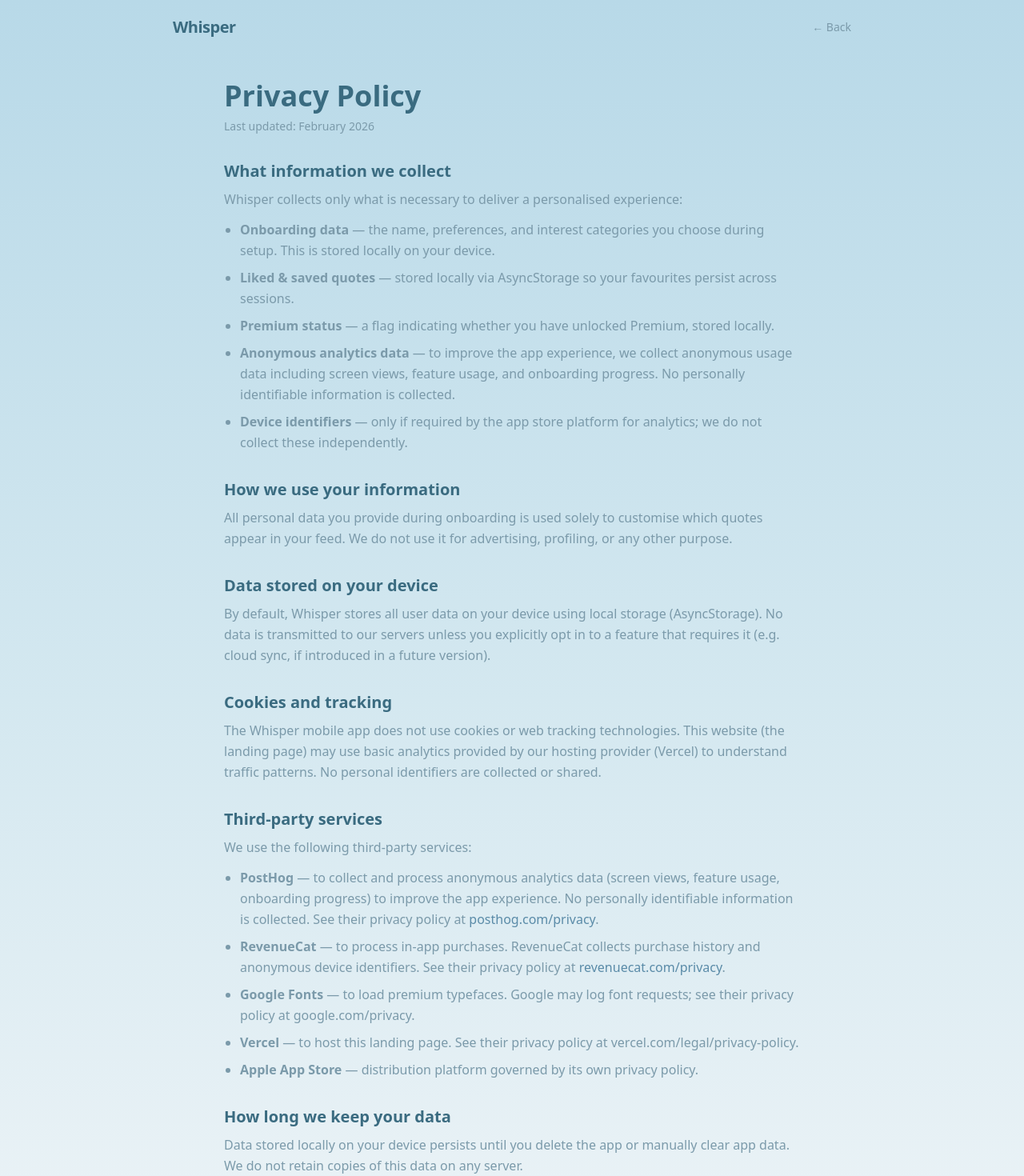
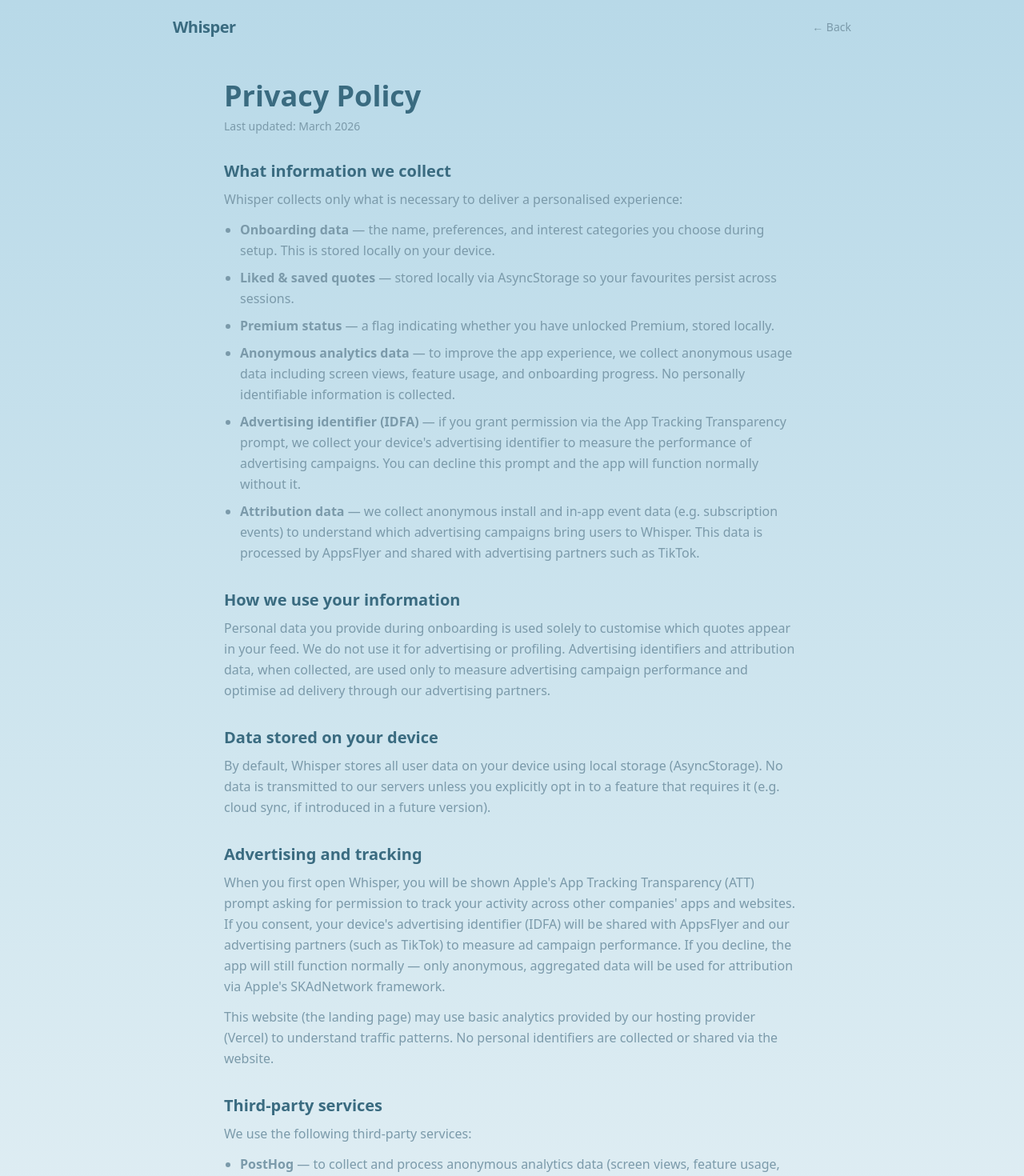
Before and after one commit to dohhyunoh/whisper-landing, a Next.js app: page /privacy in a window 1280 px wide. Shown: the top 1470 px of the page at 80% size. Built offline with nearby package versions, Linux system fonts and the light colour scheme.

Commit message:
privacy policy updated for appfly and tiktok

```diff
--- a/src/app/privacy/page.tsx
+++ b/src/app/privacy/page.tsx
@@ -27,7 +27,7 @@
       {/* Content */}
       <article className="max-w-3xl mx-auto px-6 pb-24 pt-8">
         <h1 className="text-4xl font-bold text-whisper-primary-dark">Privacy Policy</h1>
-        <p className="text-whisper-secondary mt-2 text-sm">Last updated: February 2026</p>
+        <p className="text-whisper-secondary mt-2 text-sm">Last updated: March 2026</p>
 
         <Section title="What information we collect">
           <p>
@@ -38,13 +38,14 @@
             <li><strong>Liked &amp; saved quotes</strong> — stored locally via AsyncStorage so your favourites persist across sessions.</li>
             <li><strong>Premium status</strong> — a flag indicating whether you have unlocked Premium, stored locally.</li>
             <li><strong>Anonymous analytics data</strong> — to improve the app experience, we collect anonymous usage data including screen views, feature usage, and onboarding progress. No personally identifiable information is collected.</li>
-            <li><strong>Device identifiers</strong> — only if required by the app store platform for analytics; we do not collect these independently.</li>
+            <li><strong>Advertising identifier (IDFA)</strong> — if you grant permission via the App Tracking Transparency prompt, we collect your device&apos;s advertising identifier to measure the performance of advertising campaigns. You can decline this prompt and the app will function normally without it.</li>
+            <li><strong>Attribution data</strong> — we collect anonymous install and in-app event data (e.g. subscription events) to understand which advertising campaigns bring users to Whisper. This data is processed by AppsFlyer and shared with advertising partners such as TikTok.</li>
           </ul>
         </Section>
 
         <Section title="How we use your information">
           <p>
-            All personal data you provide during onboarding is used solely to customise which quotes appear in your feed. We do not use it for advertising, profiling, or any other purpose.
+            Personal data you provide during onboarding is used solely to customise which quotes appear in your feed. We do not use it for advertising or profiling. Advertising identifiers and attribution data, when collected, are used only to measure advertising campaign performance and optimise ad delivery through our advertising partners.
           </p>
         </Section>
 
@@ -54,9 +55,12 @@
           </p>
         </Section>
 
-        <Section title="Cookies and tracking">
+        <Section title="Advertising and tracking">
           <p>
-            The Whisper mobile app does not use cookies or web tracking technologies. This website (the landing page) may use basic analytics provided by our hosting provider (Vercel) to understand traffic patterns. No personal identifiers are collected or shared.
+            When you first open Whisper, you will be shown Apple&apos;s App Tracking Transparency (ATT) prompt asking for permission to track your activity across other companies&apos; apps and websites. If you consent, your device&apos;s advertising identifier (IDFA) will be shared with AppsFlyer and our advertising partners (such as TikTok) to measure ad campaign performance. If you decline, the app will still function normally — only anonymous, aggregated data will be used for attribution via Apple&apos;s SKAdNetwork framework.
+          </p>
+          <p>
+            This website (the landing page) may use basic analytics provided by our hosting provider (Vercel) to understand traffic patterns. No personal identifiers are collected or shared via the website.
           </p>
         </Section>
 
@@ -66,7 +70,9 @@
           </p>
           <ul>
             <li><strong>PostHog</strong> — to collect and process anonymous analytics data (screen views, feature usage, onboarding progress) to improve the app experience. No personally identifiable information is collected. See their privacy policy at <a href="https://posthog.com/privacy" target="_blank" rel="noopener noreferrer" className="text-whisper-primary hover:underline">posthog.com/privacy</a>.</li>
-            <li><strong>RevenueCat</strong> — to process in-app purchases. RevenueCat collects purchase history and anonymous device identifiers. See their privacy policy at <a href="https://www.revenuecat.com/privacy" target="_blank" rel="noopener noreferrer" className="text-whisper-primary hover:underline">revenuecat.com/privacy</a>.</li>
+            <li><strong>RevenueCat</strong> — to process in-app purchases. RevenueCat collects purchase history and anonymous device identifiers. Subscription events are forwarded to AppsFlyer for attribution purposes. See their privacy policy at <a href="https://www.revenuecat.com/privacy" target="_blank" rel="noopener noreferrer" className="text-whisper-primary hover:underline">revenuecat.com/privacy</a>.</li>
+            <li><strong>AppsFlyer</strong> — to measure advertising campaign performance and attribute app installs and in-app events (such as subscriptions) to their originating ad campaigns. AppsFlyer may collect your IDFA (with your consent), anonymous device identifiers, and in-app event data. This data is shared with our advertising partners (such as TikTok) to optimise ad delivery. See their privacy policy at <a href="https://www.appsflyer.com/legal/privacy-policy/" target="_blank" rel="noopener noreferrer" className="text-whisper-primary hover:underline">appsflyer.com/privacy</a>.</li>
+            <li><strong>TikTok Ads</strong> — receives attribution and conversion data from AppsFlyer to measure and optimise advertising campaigns that direct users to Whisper. See their privacy policy at <a href="https://www.tiktok.com/legal/privacy-policy" target="_blank" rel="noopener noreferrer" className="text-whisper-primary hover:underline">tiktok.com/privacy</a>.</li>
             <li><strong>Google Fonts</strong> — to load premium typefaces. Google may log font requests; see their privacy policy at google.com/privacy.</li>
             <li><strong>Vercel</strong> — to host this landing page. See their privacy policy at vercel.com/legal/privacy-policy.</li>
             <li><strong>Apple App Store</strong> — distribution platform governed by its own privacy policy.</li>
```
Also changed, not shown: 2 other files (tests, documents, lock files or other folders).
